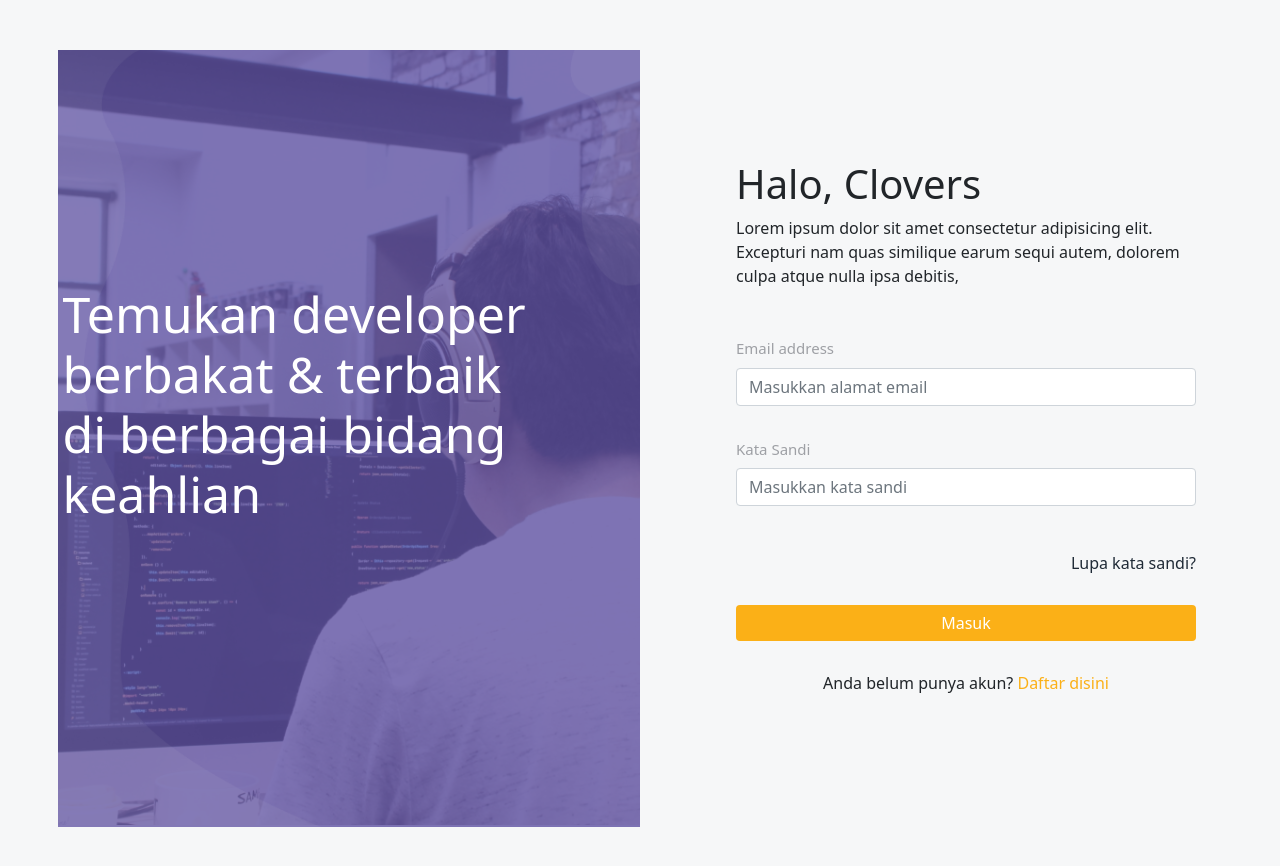
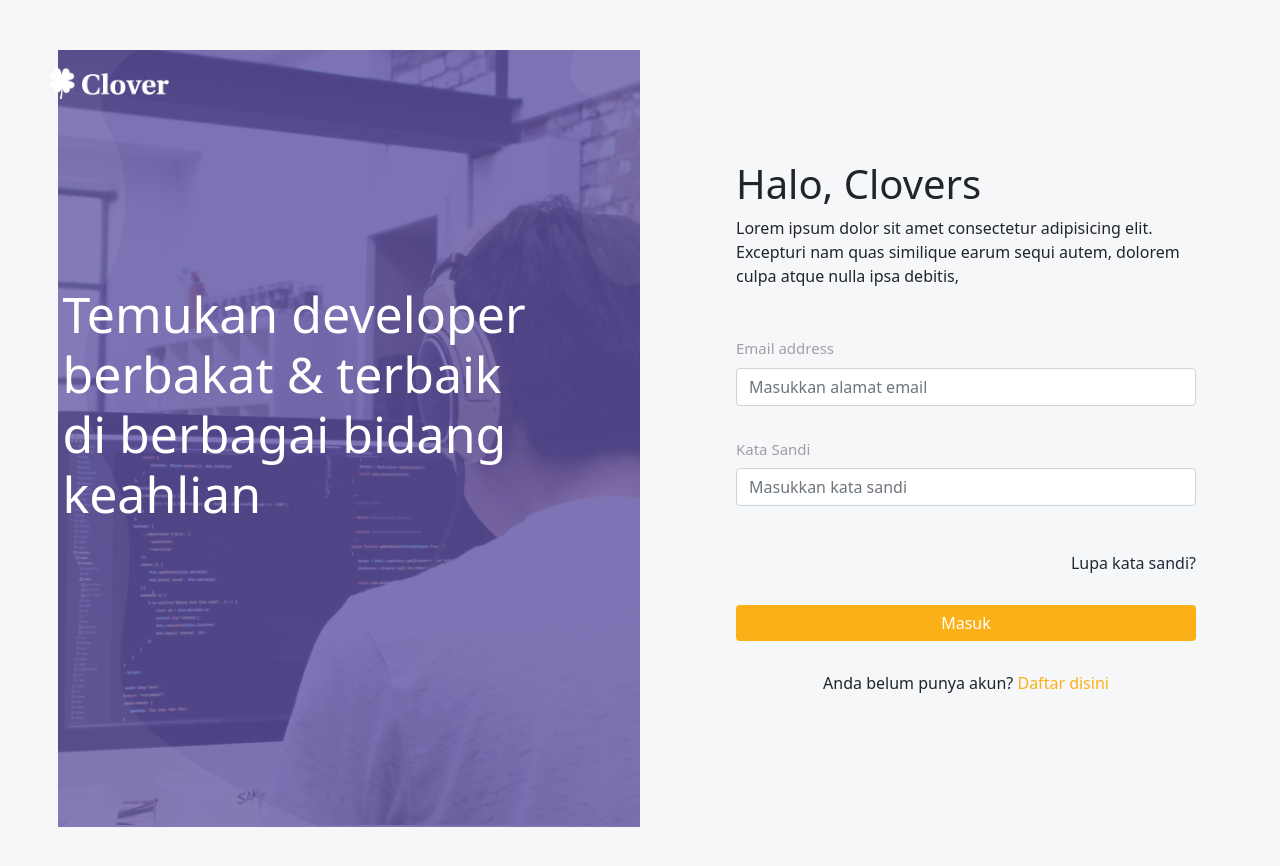
Before and after one commit to Walidnurudin/clover-frontend, a React (Create React App) app: page /login-workers in a window 1280 px wide. Shown: the top 866 px of the page. Built offline with nearby package versions, Linux system fonts and the light colour scheme.

Commit message:
add logo

```diff
--- a/src/components/atoms/AuthLeft/index.css
+++ b/src/components/atoms/AuthLeft/index.css
@@ -14,6 +14,12 @@
   width: 100%;
   padding-right: 70px;
   padding-bottom: 40px;
+}
+
+.row__overlay--logo {
+  width: 490px;
+  padding-bottom: 650px;
+  padding-right: 370px;
 }
 
 .row__overlay--quote {
--- a/src/components/atoms/AuthLeft/index.jsx
+++ b/src/components/atoms/AuthLeft/index.jsx
@@ -1,13 +1,16 @@
 import React from "react";
 import { Image } from "react-bootstrap";
 import "./index.css";
-import { FormImage, MaskFormImage } from "../../../assets/images";
+import { FormImage, MaskFormImage, LogoWhite } from "../../../assets/images";
 
 const AuthLeft = () => {
   return (
     <>
       <div className="row__overlay">
         <Image src={MaskFormImage} alt="App" className="row__overlay--mask" />
+        <span className="row__overlay--quote">
+          <Image src={LogoWhite} className="row__overlay--logo" />
+        </span>
         <span className="row__overlay--quote">
           <h1>
             Temukan developer <br />
```
